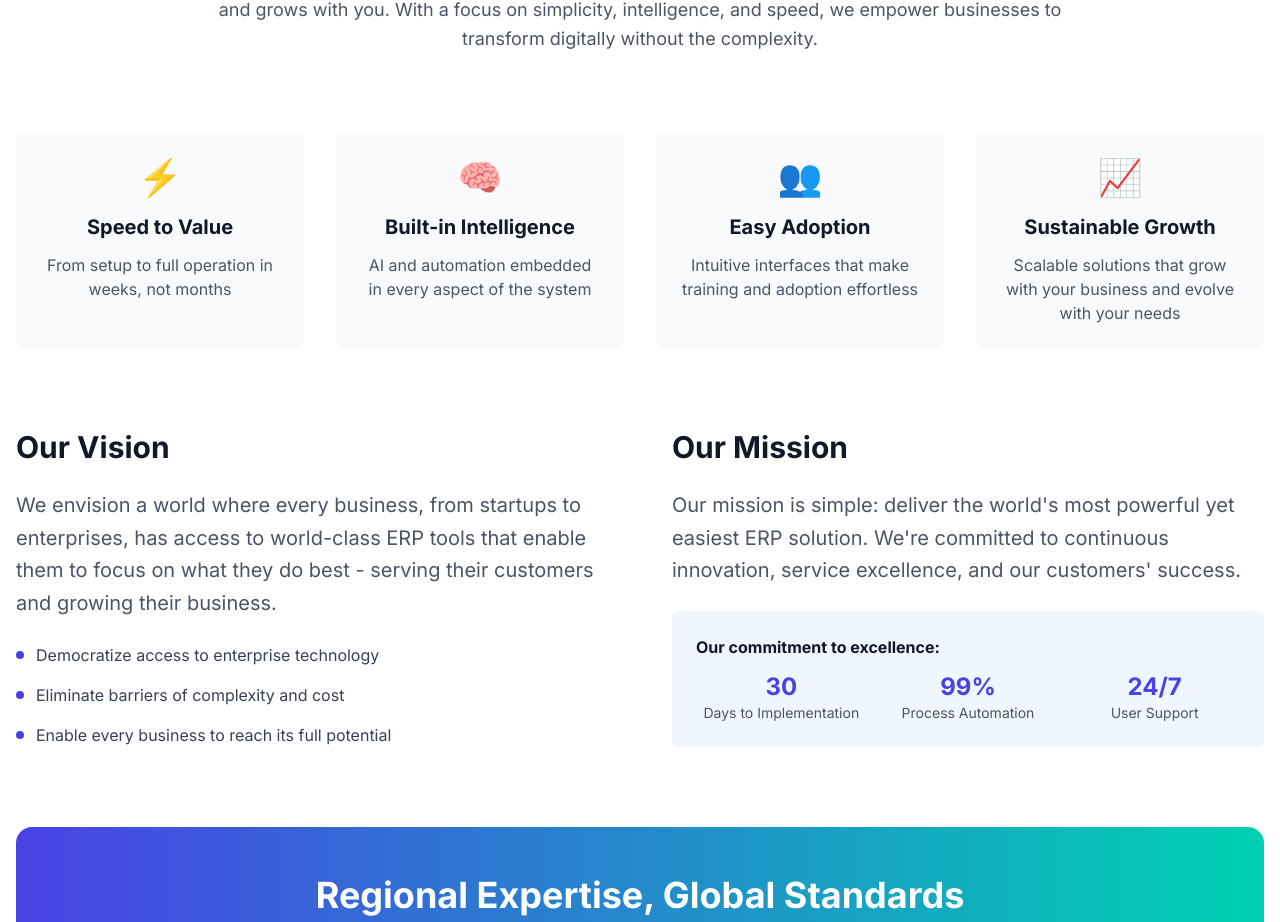
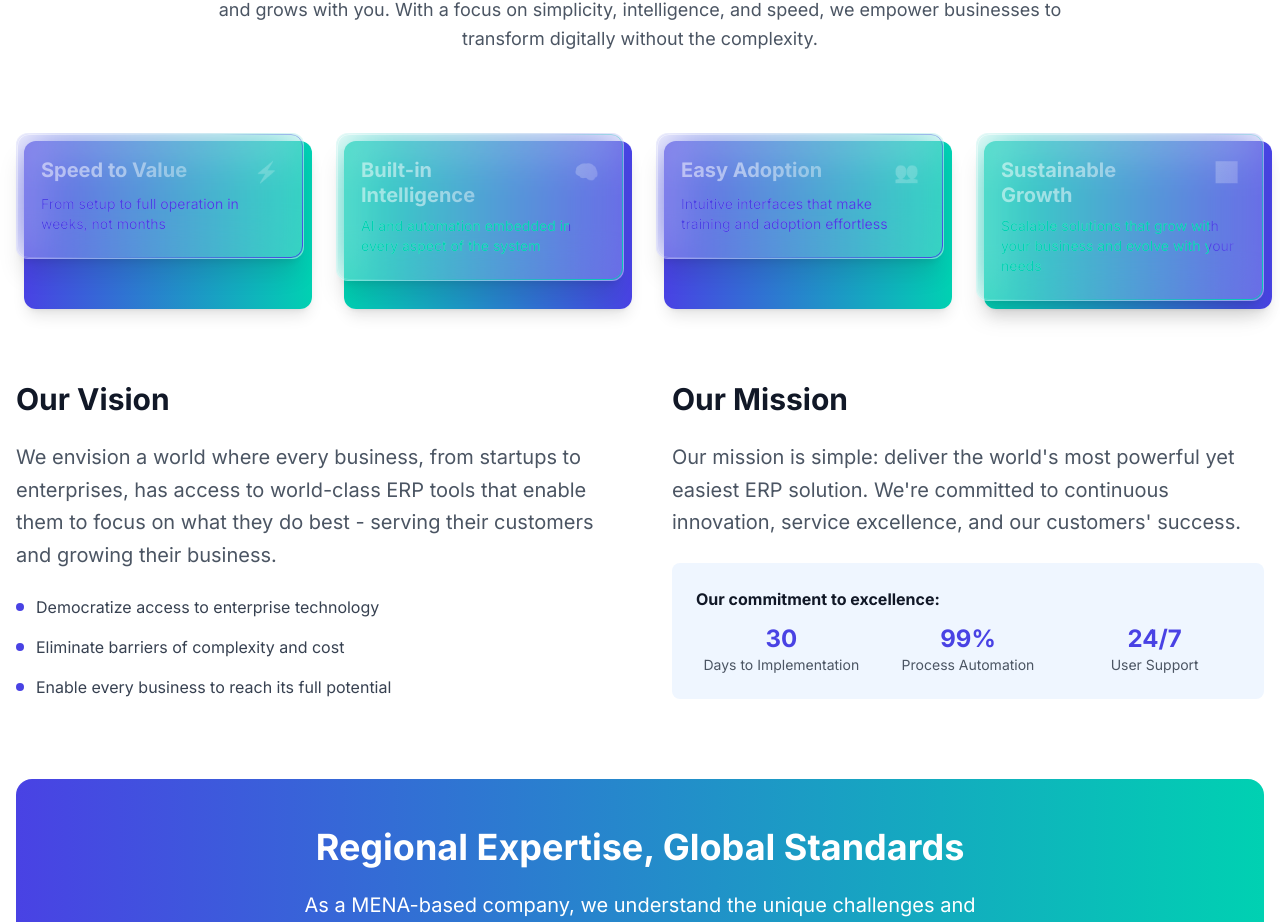
Before and after one commit to Muhammad-alduais/accenture-homepage-clone, a Next.js app: page /en in a window 1280 px wide. Shown: the part 1400-2322 px from the top of the page. Built offline with nearby package versions, Linux system fonts and the light colour scheme.

Commit message:
Apply Glass Card Design to Key Sections

```diff
--- a/src/components/AboutSection.tsx
+++ b/src/components/AboutSection.tsx
@@ -3,6 +3,7 @@
 import { motion } from 'framer-motion'
 import { useInView } from 'react-intersection-observer'
 import { useLanguage } from '@/contexts/LanguageContext'
+import GlassCard from '@/components/ui/GlassCard'
 
 export default function AboutSection() {
   const [ref, inView] = useInView({
@@ -77,43 +78,45 @@ export default function AboutSection() {
             </motion.p>
           </div>
 
-          {/* Core Principles */}
+          {/* Core Principles - Using Glass Cards */}
           <div className="grid grid-cols-1 md:grid-cols-2 lg:grid-cols-4 gap-8 mb-20">
             {[
               {
                 titleKey: 'about.principles.speed.title',
                 descriptionKey: 'about.principles.speed.description',
-                icon: "⚡"
+                icon: "⚡",
+                gradient: { from: '#4942E4', to: '#00D1B2' }
               },
               {
                 titleKey: 'about.principles.intelligence.title',
                 descriptionKey: 'about.principles.intelligence.description',
-                icon: "🧠"
+                icon: "🧠",
+                gradient: { from: '#00D1B2', to: '#4942E4' }
               },
               {
                 titleKey: 'about.principles.adoption.title',
                 descriptionKey: 'about.principles.adoption.description',
-                icon: "👥"
+                icon: "👥",
+                gradient: { from: '#4942E4', to: '#00D1B2' }
               },
               {
                 titleKey: 'about.principles.growth.title',
                 descriptionKey: 'about.principles.growth.description',
-                icon: "📈"
+                icon: "📈",
+                gradient: { from: '#00D1B2', to: '#4942E4' }
               }
             ].map((principle, index) => (
               <motion.div
                 key={principle.titleKey}
-                className={`p-6 rounded-lg bg-gray-50 dark:bg-gray-900 hover:bg-gray-100 dark:hover:bg-gray-800 transition-colors duration-300 ${isRTL ? 'text-center' : 'text-center'}`}
                 variants={itemVariants}
-                whileHover={{ y: -5 }}
               >
-                <div className="text-4xl mb-4">{principle.icon}</div>
-                <h3 className="text-xl font-bold text-gray-900 dark:text-white mb-3">
-                  {t(principle.titleKey)}
-                </h3>
-                <p className="text-gray-600 dark:text-gray-300">
-                  {t(principle.descriptionKey)}
-                </p>
+                <GlassCard
+                  className="h-full"
+                  gradient={principle.gradient}
+                  title={t(principle.titleKey)}
+                  subtitle={t(principle.descriptionKey)}
+                  logo={principle.icon}
+                />
               </motion.div>
             ))}
           </div>
--- /dev/null
+++ b/src/components/ui/GlassCard.tsx
@@ -0,0 +1,110 @@
+'use client'
+
+import { motion } from 'framer-motion'
+import { cn } from '@/lib/utils'
+
+interface GlassCardProps {
+  children: React.ReactNode
+  className?: string
+  title?: string
+  subtitle?: string
+  logo?: string
+  url?: string
+  gradient?: {
+    from: string
+    to: string
+  }
+  hover?: boolean
+}
+
+export default function GlassCard({
+  children,
+  className,
+  title,
+  subtitle,
+  logo,
+  url,
+  gradient = { from: '#4942E4', to: '#00D1B2' },
+  hover = true
+}: GlassCardProps) {
+  return (
+    <div className={cn("relative", className)}>
+      {/* Background Card */}
+      <div
+        className="absolute inset-0 rounded-xl shadow-lg transform translate-x-2 translate-y-2"
+        style={{
+          background: `linear-gradient(90deg, ${gradient.from}, ${gradient.to})`
+        }}
+      />
+
+      {/* Glass Card */}
+      <motion.div
+        className="relative backdrop-blur-xl bg-white/20 dark:bg-white/10 rounded-xl border border-white/30 dark:border-white/20 shadow-xl overflow-hidden"
+        whileHover={hover ? { y: -2, scale: 1.02 } : {}}
+        transition={{ duration: 0.3, ease: "easeOut" }}
+      >
+        {/* Glass Border Effects */}
+        <div className="absolute inset-0 rounded-xl">
+          <div
+            className="absolute inset-0 rounded-xl border border-white/50"
+            style={{
+              maskImage: 'linear-gradient(135deg, white, transparent 50%)',
+              WebkitMaskImage: 'linear-gradient(135deg, white, transparent 50%)'
+            }}
+          />
+          <div
+            className="absolute inset-0 rounded-xl border"
+            style={{
+              borderColor: gradient.from,
+              maskImage: 'linear-gradient(135deg, transparent 50%, white)',
+              WebkitMaskImage: 'linear-gradient(135deg, transparent 50%, white)'
+            }}
+          />
+        </div>
+
+        {/* Content */}
+        <div className="relative z-10 p-6 h-full">
+          {title || subtitle || logo || url ? (
+            <div
+              className="flex flex-wrap justify-between items-start h-full"
+              style={{
+                background: `
+                  linear-gradient(transparent 3.125em, ${gradient.to} 3.375em, ${gradient.from} 4.5em) 0 0 / calc(100% - 2em) 50%,
+                  linear-gradient(90deg, ${gradient.from} 13em, ${gradient.to} calc(100% - 2em), transparent 19.1em) 0 100% / 100% 50%,
+                  linear-gradient(90deg, rgba(255,255,255,0.5) 4em, rgba(255,255,255,0.2)) 0 0 / 100% 100%
+                `,
+                WebkitBackgroundClip: 'text',
+                backgroundClip: 'text',
+                backgroundRepeat: 'no-repeat',
+                color: 'transparent'
+              }}
+            >
+              {title && (
+                <h3 className="text-xl font-bold leading-tight flex-1">
+                  {title}
+                </h3>
+              )}
+              {logo && (
+                <div className="text-xl font-bold text-right w-1/4">
+                  {logo}
+                </div>
+              )}
+              {subtitle && (
+                <p className="text-sm mt-2 w-full">
+                  {subtitle}
+                </p>
+              )}
+              {url && (
+                <p className="text-xs self-end ml-auto">
+                  {url}
+                </p>
+              )}
+            </div>
+          ) : (
+            children
+          )}
+        </div>
+      </motion.div>
+    </div>
+  )
+}
```
